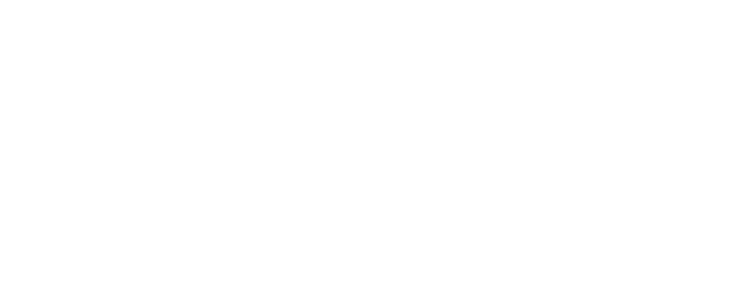
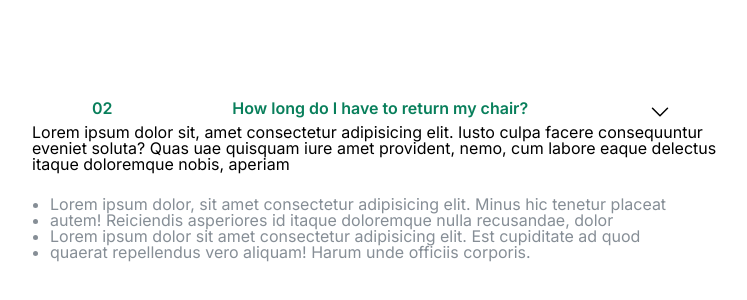
Before and after one commit to tecnodeveloper/100-Web-design, a plain HTML site: page 02-Webdesign/index.html in a window 1280 px wide. Shown: the whole page, without its empty margins (258-1005 px from the left). Drawn offline with Linux system fonts and the light colour scheme.

Commit message:
02-web 1.3

```diff
--- a/02-Webdesign/index.html
+++ b/02-Webdesign/index.html
@@ -5,10 +5,98 @@
     <meta charset="UTF-8">
     <meta name="viewport" content="width=device-width, initial-scale=1.0">
     <title>Accordion Componenet</title>
+    <link rel="preconnect" href="https://fonts.googleapis.com">
+    <link rel="preconnect" href="https://fonts.gstatic.com" crossorigin>
+    <link
+        href="https://fonts.googleapis.com/css2?family=Inter:ital,opsz,wght@0,14..32,100..900;1,14..32,100..900&display=swap"
+        rel="stylesheet">
+
+    <style>
+        /*
+
+        1- First you should write all html code of your website then do designing
+
+         Spacing system(px)
+            2 / 4 / 8 / 12 /16 / 24 / 32 / 48 / 64 / 80 / 96 / 128
+
+            Font size system (px)
+            10 / 12 / 14 / 16 / 18 / 20 / 24 / 30 / 36 / 44 / 52 / 62 / 74 / 86 / 98
+
+            Main color : #087f5b
+            Grey color : #343a40
+
+        */
+        * {
+            margin: 0;
+            padding: 0;
+            box-sizing: border-box;
+        }
+
+        body {
+            font-family: "Inter", sans-serif;
+            line-height: 1;
+        }
+
+        .accordions {
+            width: 700px;
+            margin: 100px auto;
+        }
+
+        .headerline {
+            display: flex;
+            justify-content: space-around;
+        }
+
+        .number,
+        .headtext {
+            color: #087f5b;
+            font-weight: 600;
+        }
+
+        .headtext {}
+
+        .icon {
+            stroke: #087f5b;
+            width: 24px;
+            height: 24px;
+        }
+
+        .accordiontext {
+            margin-bottom: 24px;
+        }
+
+        ul li {
+            margin-left: 18px;
+            color: #868e96;
+        }
+    </style>
 </head>
 
 <body>
+    <div class="accordions">
+        <div class="headerline">
+            <div class="number">02</div>
+            <div class="headtext">How long do I have to return my chair?</div>
+            <div class="icon"><svg xmlns="http://www.w3.org/2000/svg" fill="none" viewBox="0 0 24 24" stroke-width="1.5"
+                    stroke="currentColor" class="size-6">
+                    <path stroke-linecap="round" stroke-linejoin="round" d="m19.5 8.25-7.5 7.5-7.5-7.5" />
+                </svg>
+            </div>
+        </div>
+        <div class="accordiontext">
+            Lorem ipsum dolor sit, amet consectetur adipisicing elit. Iusto culpa facere consequuntur eveniet soluta?
+            Quas
+            uae quisquam iure amet provident, nemo, cum labore eaque delectus itaque doloremque nobis, aperiam
 
+        </div>
+        <ul>
+            <li>Lorem ipsum dolor, sit amet consectetur adipisicing elit. Minus hic tenetur placeat
+            </li>
+            <li>autem! Reiciendis asperiores id itaque doloremque nulla recusandae, dolor </li>
+            <li>Lorem ipsum dolor sit amet consectetur adipisicing elit. Est cupiditate ad quod</li>
+            <li>quaerat repellendus vero aliquam! Harum unde officiis corporis.</li>
+        </ul>
+    </div>
 </body>
 
 </html>
```
